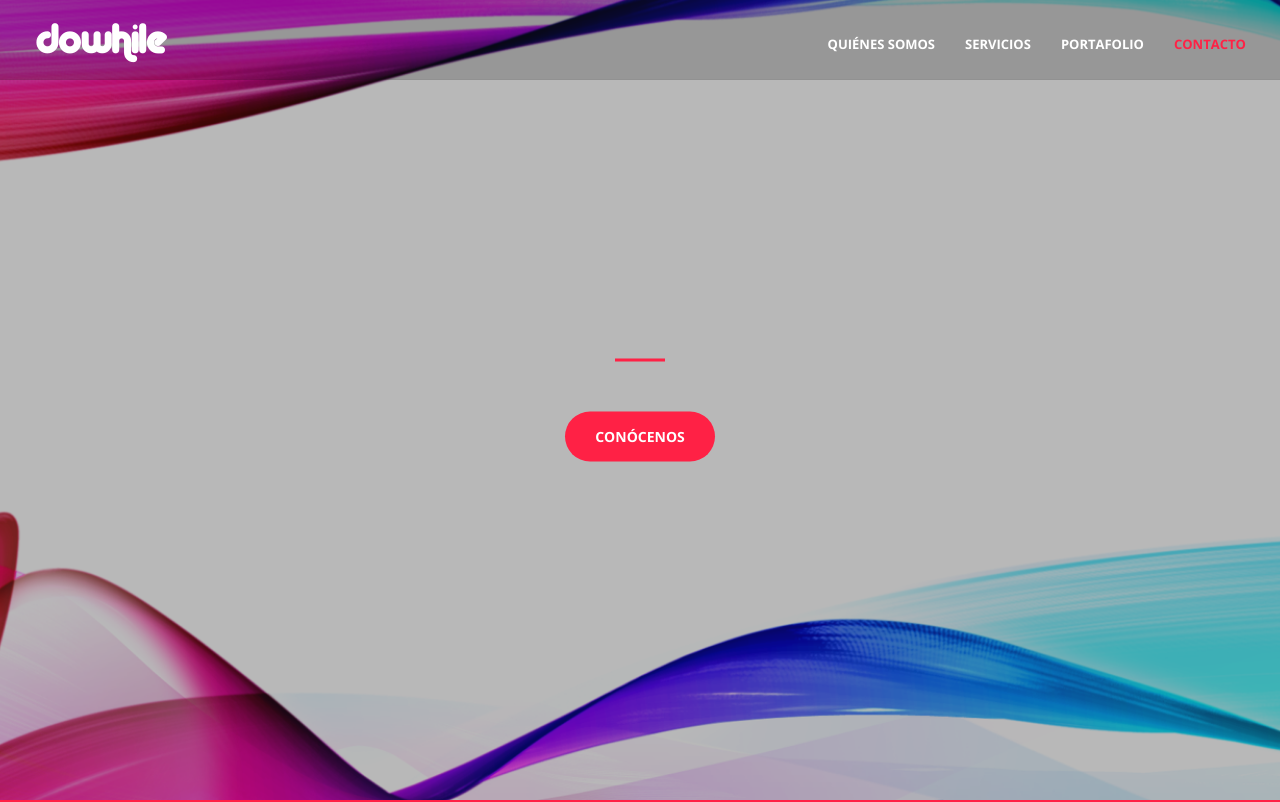
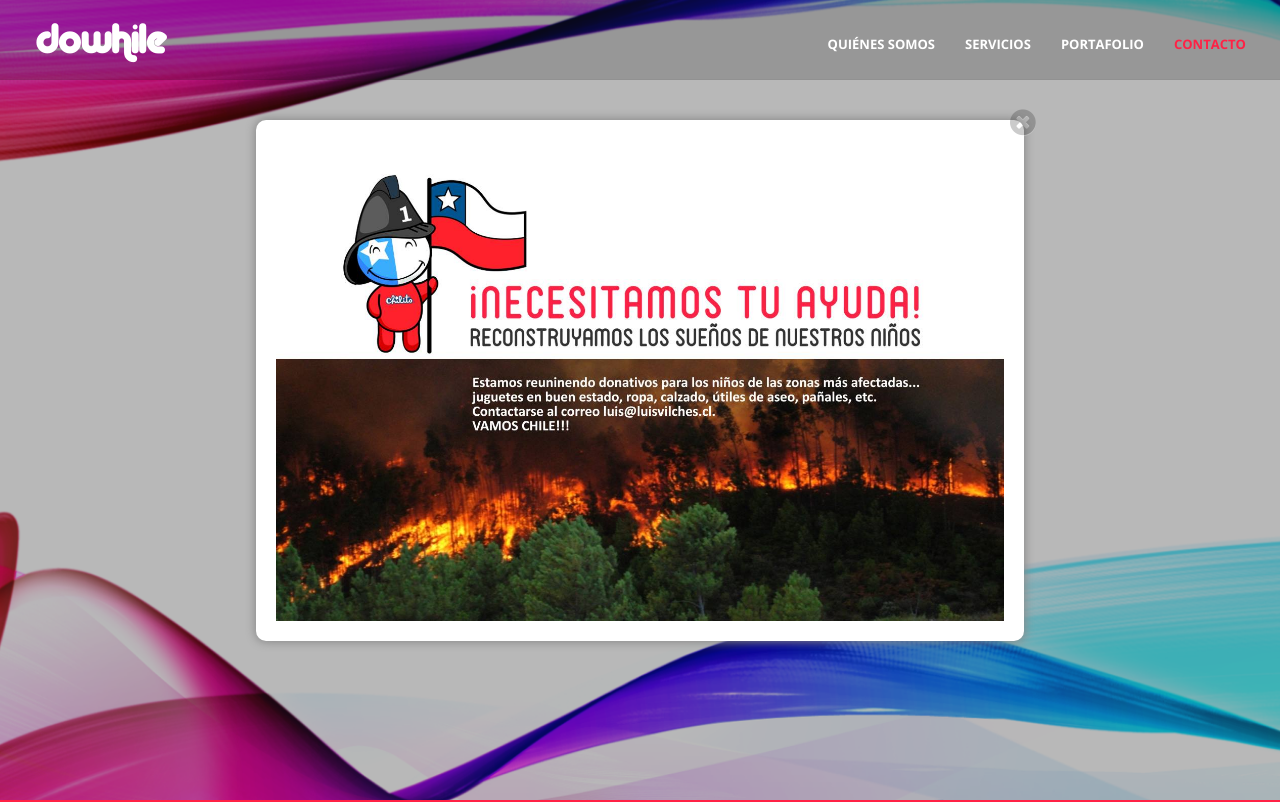
Before and after one commit to luisvilches/dowhile-frontend, a website: page index.html in a window 1280 px wide. Shown: the top 802 px of the page. Drawn offline with nearby package versions, Linux system fonts and the light colour scheme; no server answers.

Commit message:
campaña solidaria

```diff
--- a/css/creative.css
+++ b/css/creative.css
@@ -504,3 +504,51 @@ footer p{
 .mr-bottom{
   margin-bottom: 2em;
 }
+
+
+.popup {
+    background-color: #ffffff;
+    color: #888888;
+    margin-left: 20%;
+    max-height: 590px;
+    /* margin-right: 50%; */
+    display: block;
+    left: 0;
+    padding: 20px;
+    position: fixed;
+    right: 0;
+    top: 15%;
+    width: 60%;
+    z-index: 101;
+    -moz-box-shadow: 0px 0px 10px 1px #888888;
+    -webkit-box-shadow: 0px 0px 10px 1px #888888;
+    box-shadow: 0px 0px 10px 1px #888888;
+    border-radius: 10px;
+    -moz-border-radius: 10px;
+}
+
+.popup img {
+  max-height: 550px;
+}
+
+.overlay {
+    background: #000000;
+    bottom: 0;
+    left: 0;
+    position: fixed;
+    right: 0;
+    top: 0;
+    z-index: 100;
+    opacity:0.5;
+}
+
+a.close {
+    font-size: 30px;
+    cursor: pointer;
+    float: right;
+    height: 26px;
+    left: 32px;
+    position: relative;
+    top: -33px;
+    width: 26px;
+}
--- a/index.html
+++ b/index.html
@@ -62,7 +62,7 @@
 
 </head>
 
-<body id="page-top">
+<body id="page-top" onload="openDialog();">
 
     <nav id="mainNav" class="navbar navbar-default navbar-fixed-top">
         <div class="container-fluid">
@@ -227,6 +227,12 @@
             </div>
         </div>
     </section>
+    <div id="popup" class="popup">
+        <a onclick="closeDialog('popup');" class="close fa fa-times-circle"></a>
+        <div>
+            <img src="img/campana.jpg" alt="" class="img-responsive">
+        </div>
+    </div>
     <footer>
     	<p><span class="logo-footer">dowhile</span> © 2016. Copyright Todos los derechos reservados</p>
     </footer>
@@ -250,6 +256,25 @@
     <script type="text/javascript" src="js/validacion.js"></script>
     <script type="text/javascript" src="js/enviar.js"></script>
 
+
+    <script type="text/javascript">
+        function openDialog() {
+            $('#overlay').fadeIn('fast', function() {
+                $('#popup').css('display','block');
+                $('#popup').animate({'left':'30%'},500);
+            });
+        }
+
+        function closeDialog(id) {
+            $('#'+id).css('position','absolute');
+            $('#'+id).animate({'left':'-100%'}, 500, function() {
+                $('#'+id).css('position','fixed');
+                $('#'+id).css('left','100%');
+                $('#overlay').fadeOut('fast');
+            });
+        }
+    </script>
+
 </body>
 
 </html>
```
Also changed, not shown: 6 other files.
